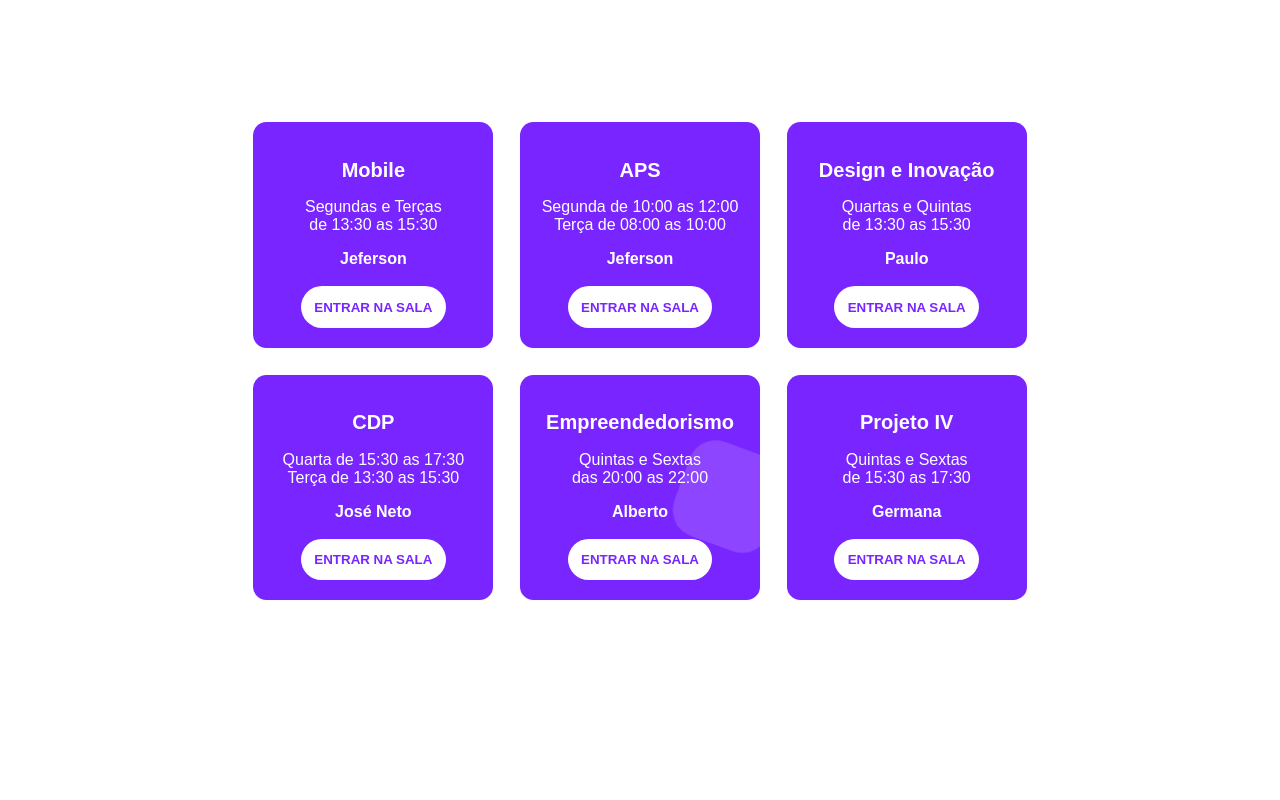
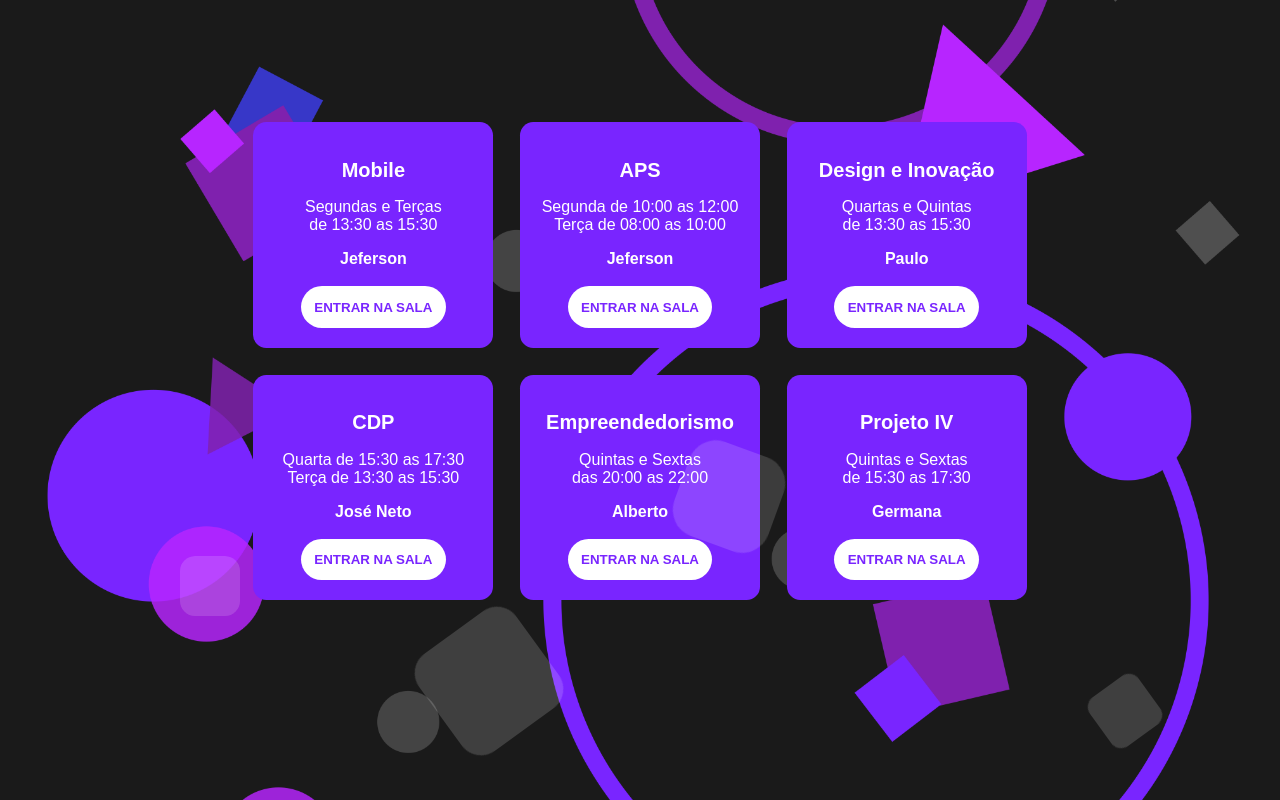
Before and after one commit to mateusemanueldev/EAD2021.1, a plain HTML site: page index.html in a window 1280 px wide. Shown: the top 800 px of the page. Drawn offline with Linux system fonts and the light colour scheme; the site is published under a folder, as on GitHub Pages, so addresses that start at the root find nothing.

Commit message:
Update index.html

```diff
--- a/index.html
+++ b/index.html
@@ -8,7 +8,7 @@
     <title>EAD 2020.2</title>
     <style>
         body {
-            background-image: url("/Fundo3.png");
+            background-image: url('Fundo3.png');
             background-size: cover;
             background-position: center center;
             margin: 0;
```
